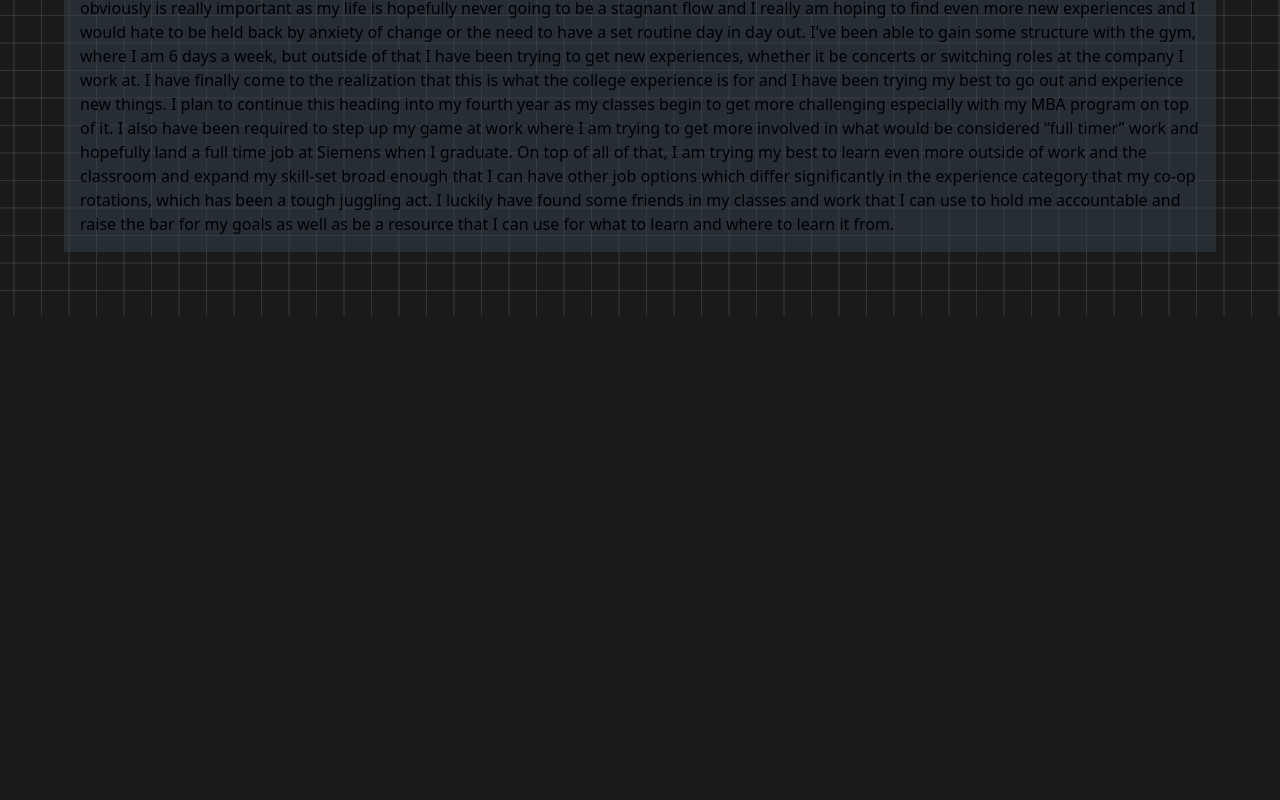
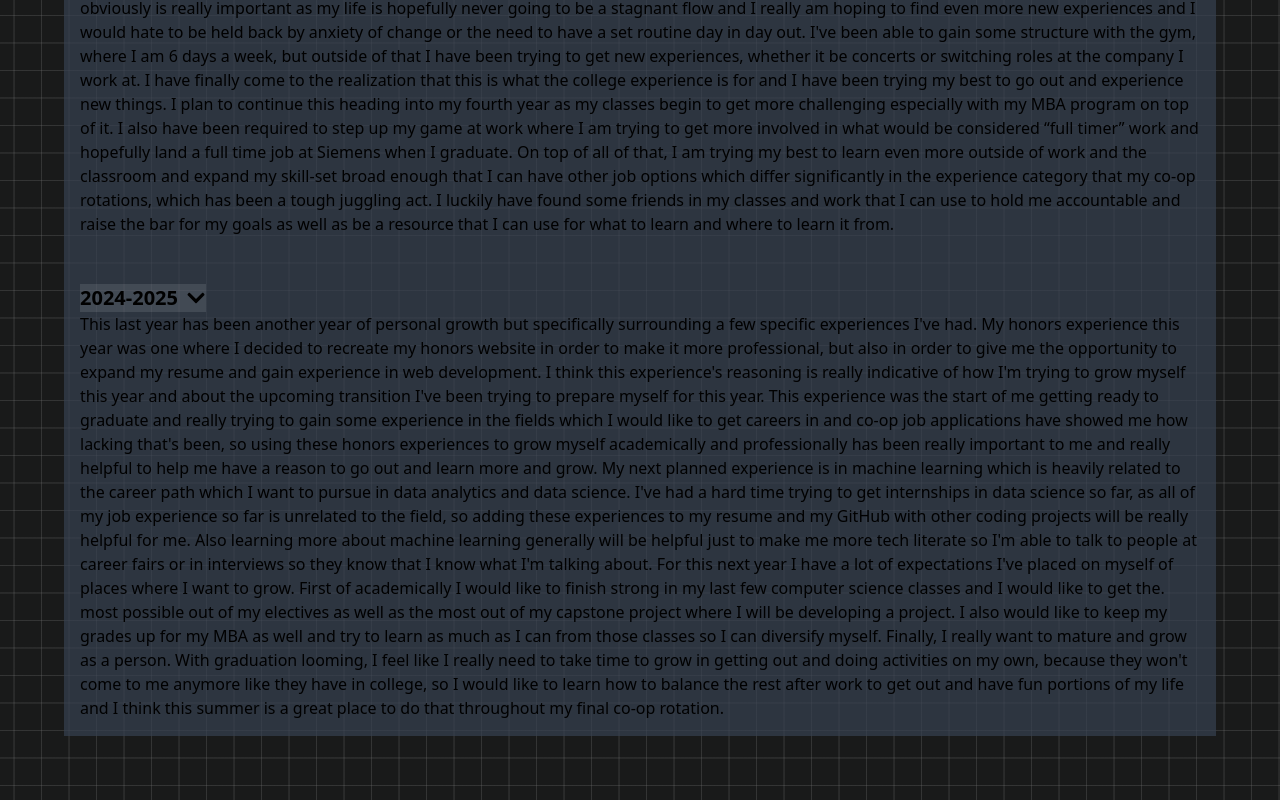
Before and after one commit to elipappas/honors-website, a Next.js app: page /YIR in a window 1280 px wide. Shown: the part 1208-2008 px from the top of the page. Before the commit the page ends 1524 px from the top, so only its background shows below. Built offline with nearby package versions, Linux system fonts and the light colour scheme.

Commit message:
added 2024-2025 yir and made background color more opaque to make the site more readable

```diff
--- a/src/app/About/page.tsx
+++ b/src/app/About/page.tsx
@@ -1,7 +1,7 @@
 export default function About() {
     return (
         // Start of About Me page
-        <div className="m-auto w-full max-w-3xl bg-opacity-50 bg-gray-700 p-6 shadow-lg">
+        <div className="m-auto w-full max-w-3xl bg-opacity-70 bg-gray-700 p-6 shadow-lg">
 
             {/* Flex Container for Image and Text */}
             <div className="flex justify-between items-center mb-6">
--- a/src/app/Experiences/page.tsx
+++ b/src/app/Experiences/page.tsx
@@ -8,7 +8,7 @@ export default function HonorsExperience() {
   const [isWebsiteCollapsed, setIsWebsiteCollapsed] = useState(false);
 
   return (
-    <div className="m-auto w-full flow-root bg-opacity-50 bg-gray-700 p-4">
+    <div className="m-auto w-full flow-root bg-opacity-70 bg-gray-700 p-4">
       {/* First Section */}
       <div>
         <button
--- a/src/app/YIR/page.tsx
+++ b/src/app/YIR/page.tsx
@@ -7,9 +7,10 @@ export default function YIR() {
     const [isFirstCollapsed, setIsFirstCollapsed] = useState(false);
     const [isSecondCollapsed, setIsSecondCollapsed] = useState(false);
     const [isThirdCollapsed, setIsThirdCollapsed] = useState(false);
+    const [isFourthCollapsed, setIsFourthCollapsed] = useState(false);
 
     return (
-        <div className="m-auto w-full flow-root  bg-opacity-50 bg-gray-700 p-4">
+        <div className="m-auto w-full flow-root  bg-opacity-70 bg-gray-700 p-4">
             <button onClick={() => setIsFirstCollapsed(!isFirstCollapsed)} className="font-extrabold">
             <h1 className="font-extrabold w-full flex items-center bg-white bg-opacity-10 text-xl"> 2021-2022 <span className='ml-2'>{isFirstCollapsed ? <FaChevronUp /> : <FaChevronDown />}</span></h1>
             </button>
@@ -74,6 +75,26 @@ export default function YIR() {
                 my skill-set broad enough that I can have other job options which differ significantly in the experience category that my co-op rotations, which has been a tough juggling act. I luckily
                 have found some friends in my classes and work that I can use to hold me accountable and raise the bar for my goals as well as be a resource that I can use for what to learn and where to learn it from.
             </p>)}
+            <br></br>
+            <br></br>
+            <button onClick={() => setIsFourthCollapsed(!isFourthCollapsed)} className="font-extrabold">
+            <h1 className="font-extrabold w-full flex items-center bg-white bg-opacity-10 text-xl"> 2024-2025 <span className='ml-2'>{isThirdCollapsed ? <FaChevronUp /> : <FaChevronDown />}</span></h1>
+            </button>
+            {!isFourthCollapsed && (
+            <p className="font-normal">
+                This last year has been another year of personal growth but specifically surrounding a few specific experiences I&apos;ve had. My honors experience this year was one where I decided to recreate my honors
+                website in order to make it more professional, but also in order to give me the opportunity to expand my resume and gain experience in web development. I think this experience&apos;s reasoning is really
+                indicative of how I&apos;m trying to grow myself this year and about the upcoming transition I&apos;ve been trying to prepare myself for this year. This experience was the start of me getting ready to graduate
+                and really trying to gain some experience in the fields which I would like to get careers in and co-op job applications have showed me how lacking that&apos;s been, so using these honors experiences to grow
+                myself academically and professionally has been really important to me and really helpful to help me have a reason to go out and learn more and grow. My next planned experience is in machine learning which
+                is heavily related to the career path which I want to pursue in data analytics and data science. I&apos;ve had a hard time trying to get internships in data science so far, as all of my job experience so far is
+                unrelated to the field, so adding these experiences to my resume and my GitHub with other coding projects will be really helpful for me. Also learning more about machine learning generally will be helpful just
+                to make me more tech literate so I&apos;m able to talk to people at career fairs or in interviews so they know that I know what I&apos;m talking about. For this next year I have a lot of expectations I&apos;ve placed on myself of
+                places where I want to grow. First of academically I would like to finish strong in my last few computer science classes and I would like to get the. most possible out of my electives as well as the most out of my
+                capstone project where I will be developing a project. I also would like to keep my grades up for my MBA as well and try to learn as much as I can from those classes so I can diversify myself. Finally, I really want
+                to mature and grow as a person. With graduation looming, I feel like I really need to take time to grow in getting out and doing activities on my own, because they won&apos;t come to me anymore like they have in college,
+                so I would like to learn how to balance the rest after work to get out and have fun portions of my life and I think this summer is a great place to do that throughout my final co-op rotation.
+            </p>)}
         </div>
     )
 }
--- a/src/app/layout.tsx
+++ b/src/app/layout.tsx
@@ -12,7 +12,7 @@ export default function RootLayout({ children }: { children: React.ReactNode })
       <body>
         <main>
             <nav>
-            <div className="max-w-screen-xl flex flex-wrap items-center justify-center mx-auto bg-opacity-50 bg-gray-700 p-2 w-fit rounded-full pr-4 pl-4 mt-4">
+            <div className="max-w-screen-xl flex flex-wrap items-center justify-center mx-auto bg-opacity-70 bg-gray-700 p-2 w-fit rounded-full pr-4 pl-4 mt-4">
               <button data-collapse-toggle="navbar-default" type="button" className="inline-flex items-center p-2 w-10 h-10 justify-center text-sm text-gray-500 rounded-lg md:hidden focus:outline-none focus:ring-2 focus:ring-gray-200 dark:text-gray-400 dark:focus:ring-gray-600" aria-controls="navbar-default" aria-expanded="false">
               <span className="sr-only">Open main menu</span>
               <svg className="w-5 h-5" aria-hidden="true" xmlns="http://www.w3.org/2000/svg" fill="none" viewBox="0 0 17 14">
--- a/src/app/page.tsx
+++ b/src/app/page.tsx
@@ -1,7 +1,7 @@
 export default function Home() {
     return (
         // Start of About Me page
-        <div className="m-auto w-full max-w-3xl bg-opacity-50 bg-gray-700 p-6 shadow-lg">
+        <div className="m-auto w-full max-w-3xl bg-opacity-70 bg-gray-700 p-6 shadow-lg">
 
             {/* Flex Container for Image and Text */}
             <div className="flex justify-between items-center mb-6">
```
